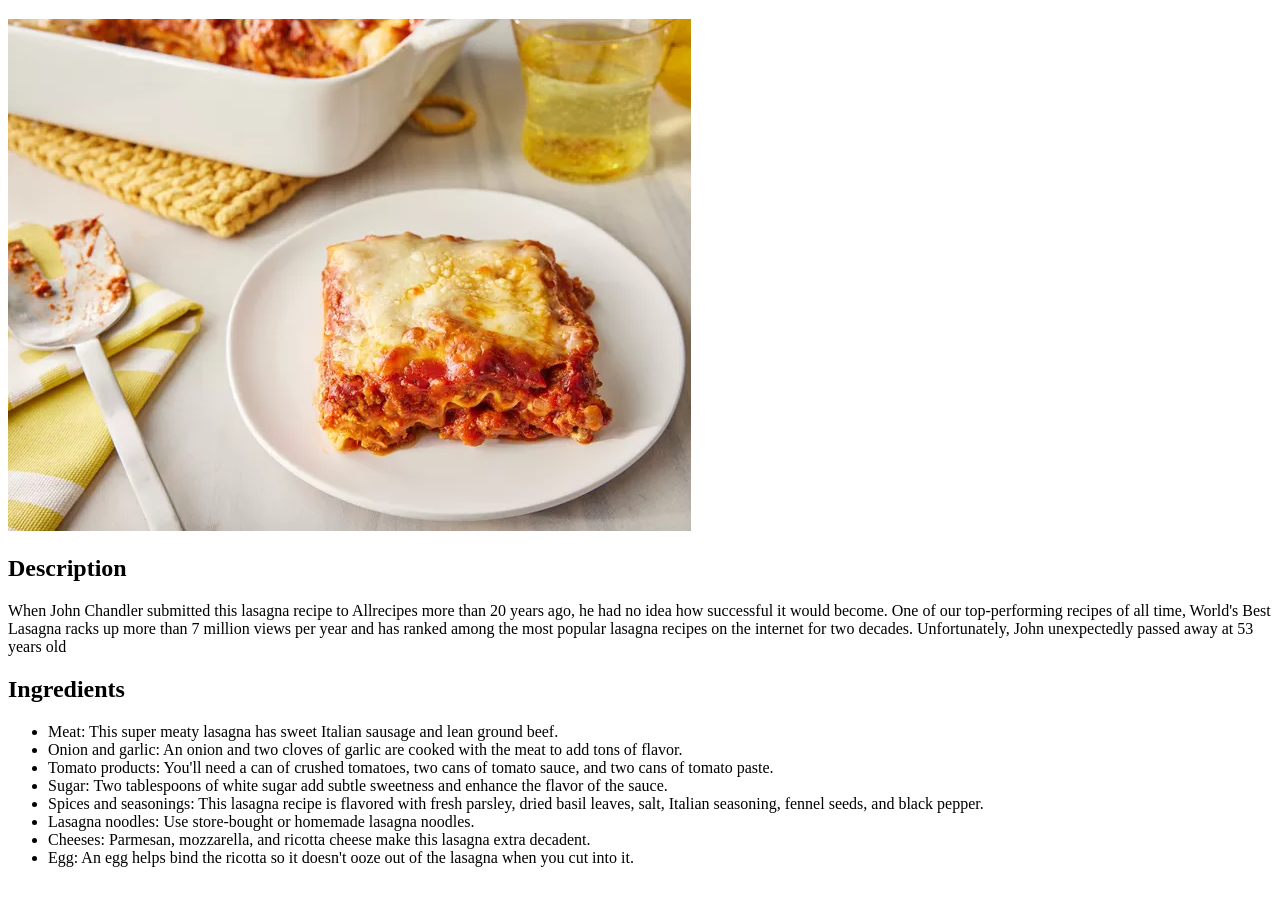
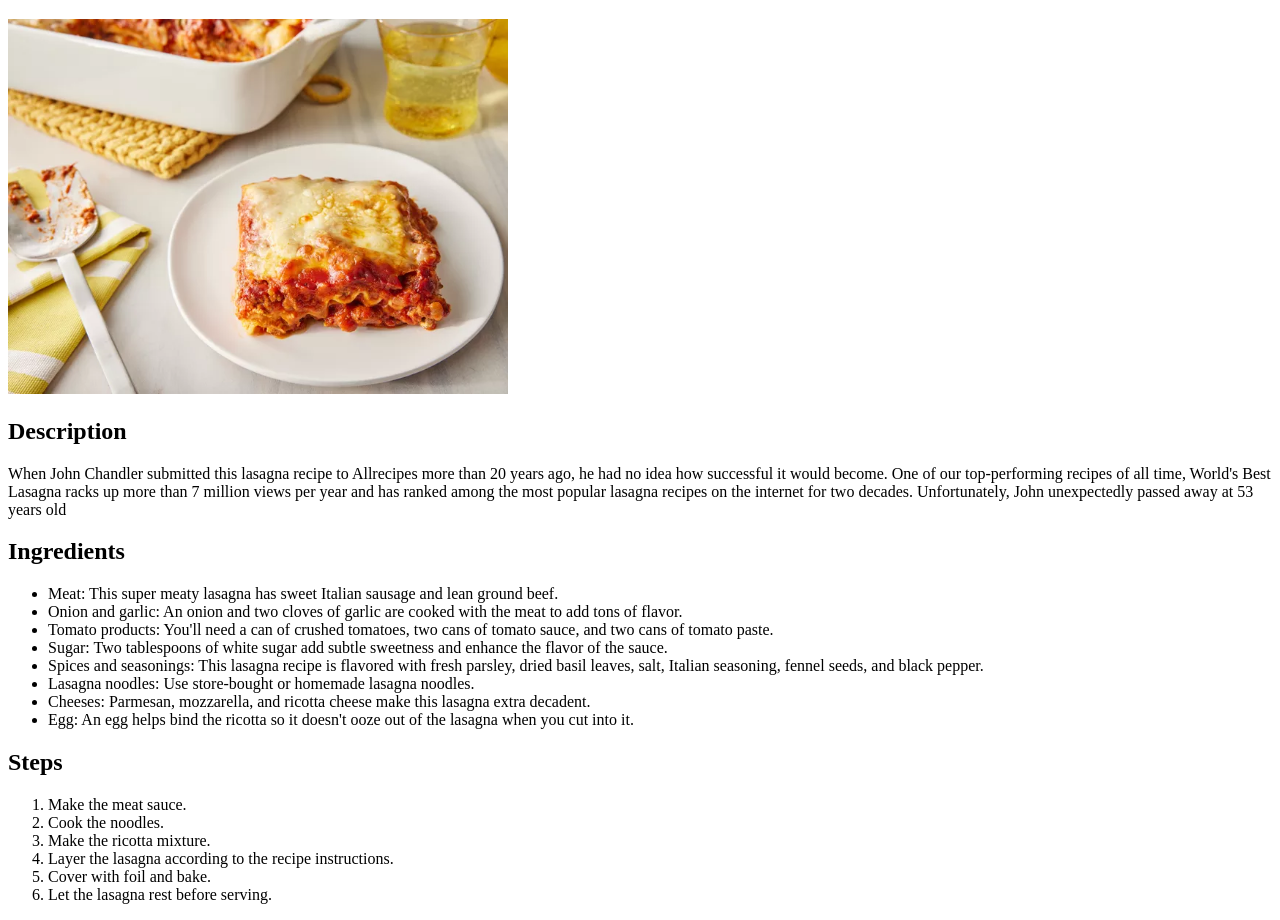
Before and after one commit to Kaka-rcw/odin-recipes, a plain HTML site: page recipes/lasagna.html in a window 1280 px wide. Shown: the part 61-981 px from the top of the page. Before the commit the page ends 944 px from the top, so only its background shows below. Drawn offline with Linux system fonts and the light colour scheme.

Commit message:
Finalize the lasagna.html

```diff
--- a/recipes/lasagna.html
+++ b/recipes/lasagna.html
@@ -7,7 +7,7 @@
     </head>
     <body>
         <h1>World's Best Lasagna</h1>
-        <img src="../images/lasagna.jpg" alt="delicious looking lasagna">
+        <img src="../images/lasagna.jpg" alt="delicious looking lasagna" width="500">
 
         <h2>Description</h2>
         <p>
@@ -41,5 +41,15 @@
                 Egg: An egg helps bind the ricotta so it doesn't ooze out of the lasagna when you cut into it.
             </li>
         </ul>
+
+        <h2>Steps</h2>
+        <ol>
+            <li>Make the meat sauce.</li>
+            <li>Cook the noodles.</li>
+            <li>Make the ricotta mixture.</li>
+            <li>Layer the lasagna according to the recipe instructions.</li>
+            <li>Cover with foil and bake.</li>
+            <li>Let the lasagna rest before serving.</li>
+        </ol>
     </body>
 </html>
```
